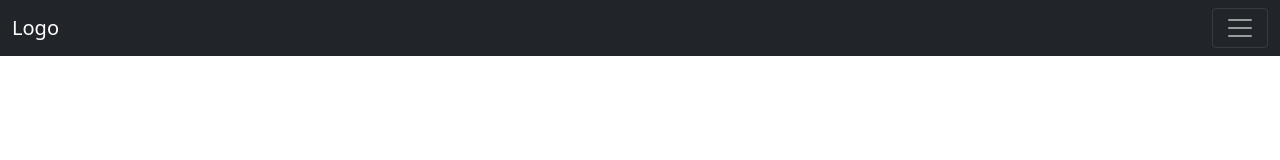
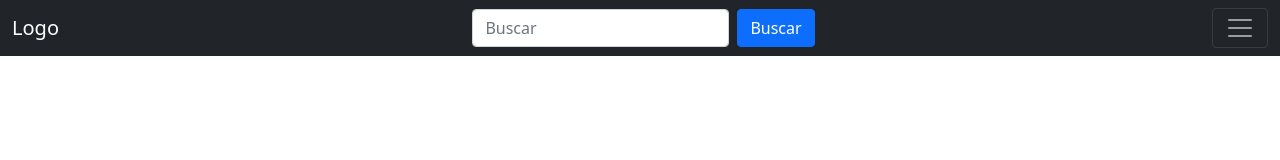
Before and after one commit to weslleyrods/20221_dart_coffee_store, a plain HTML site: page index.html in a window 1280 px wide. Drawn offline with nearby package versions, Linux system fonts and the light colour scheme.

Commit message:
Aplicada a barra de busca no header

```diff
--- a/index.html
+++ b/index.html
@@ -18,6 +18,12 @@
             <nav class="navbar bg-dark navbar-dark"> <!--AQUI-->
                 <div class="container-fluid">
                   <a class="navbar-brand" href="#">Logo</a>
+
+                  <form class="d-flex">
+                    <input class="form-control me-2" type="text" placeholder="Buscar">
+                    <button class="btn btn-primary" type="button">Buscar</button>
+                  </form>
+
                   <button class="navbar-toggler" type="button" data-bs-toggle="collapse" data-bs-target="#collapsibleNavbar">
                     <span class="navbar-toggler-icon"></span>
                   </button>
```
